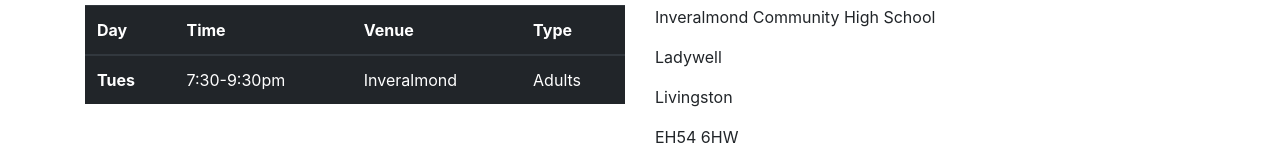
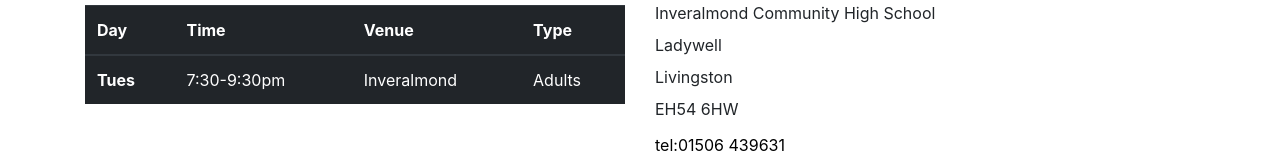
Before and after one commit to scottdavidcraig/Sports-Club, a plain HTML site: page index.html in a window 1280 px wide. Shown: the part 553-717 px from the top of the page. Drawn offline with nearby package versions, Linux system fonts and the light colour scheme.

Commit message:
fixed address line hight

```diff
--- a/sass/styles.scss
+++ b/sass/styles.scss
@@ -16,3 +16,7 @@ p a {
  a {
 color: black;
 }
+
+address {
+  line-height: 1;
+}
```
Also changed, not shown: css/styles.css, 1 other file.
